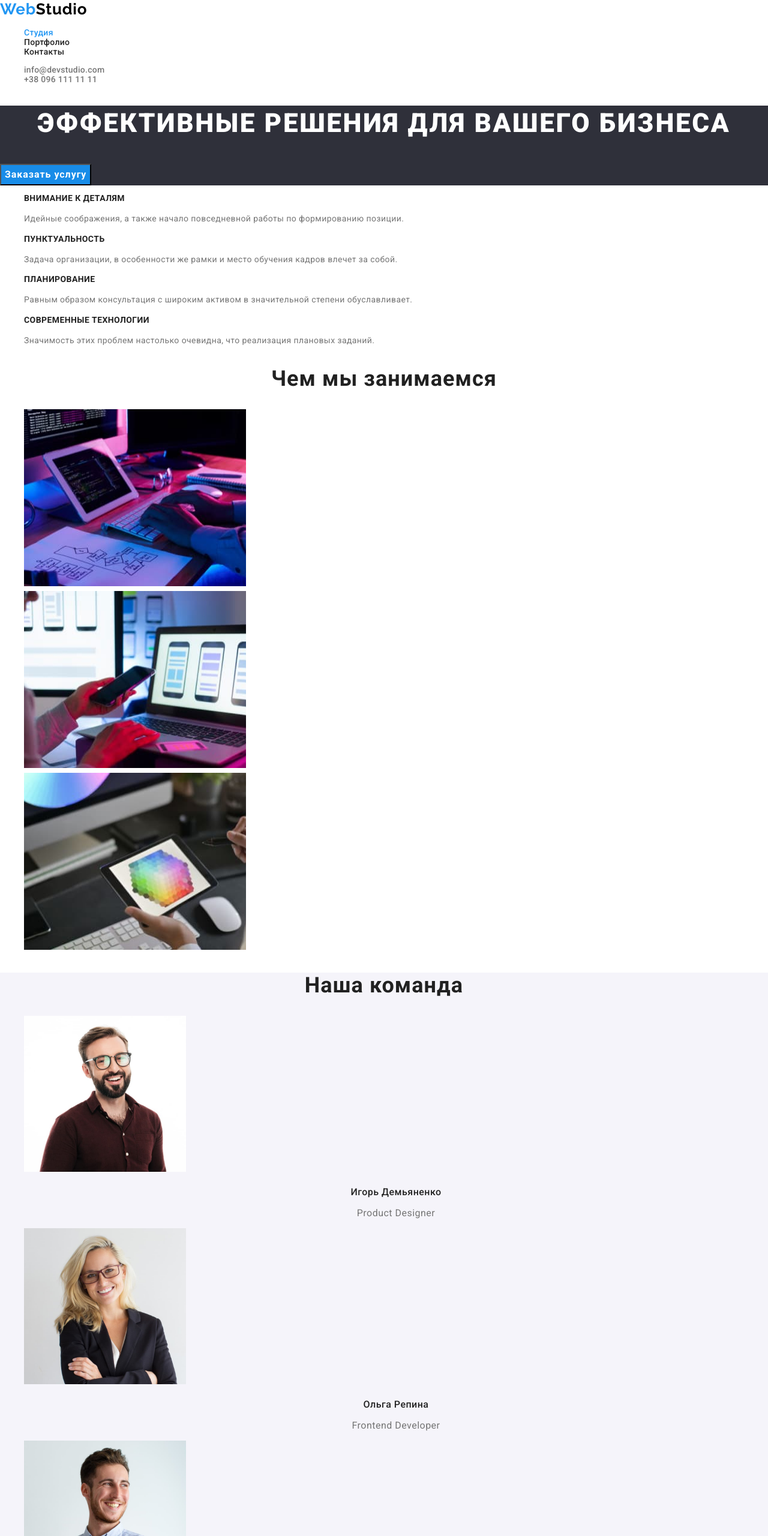
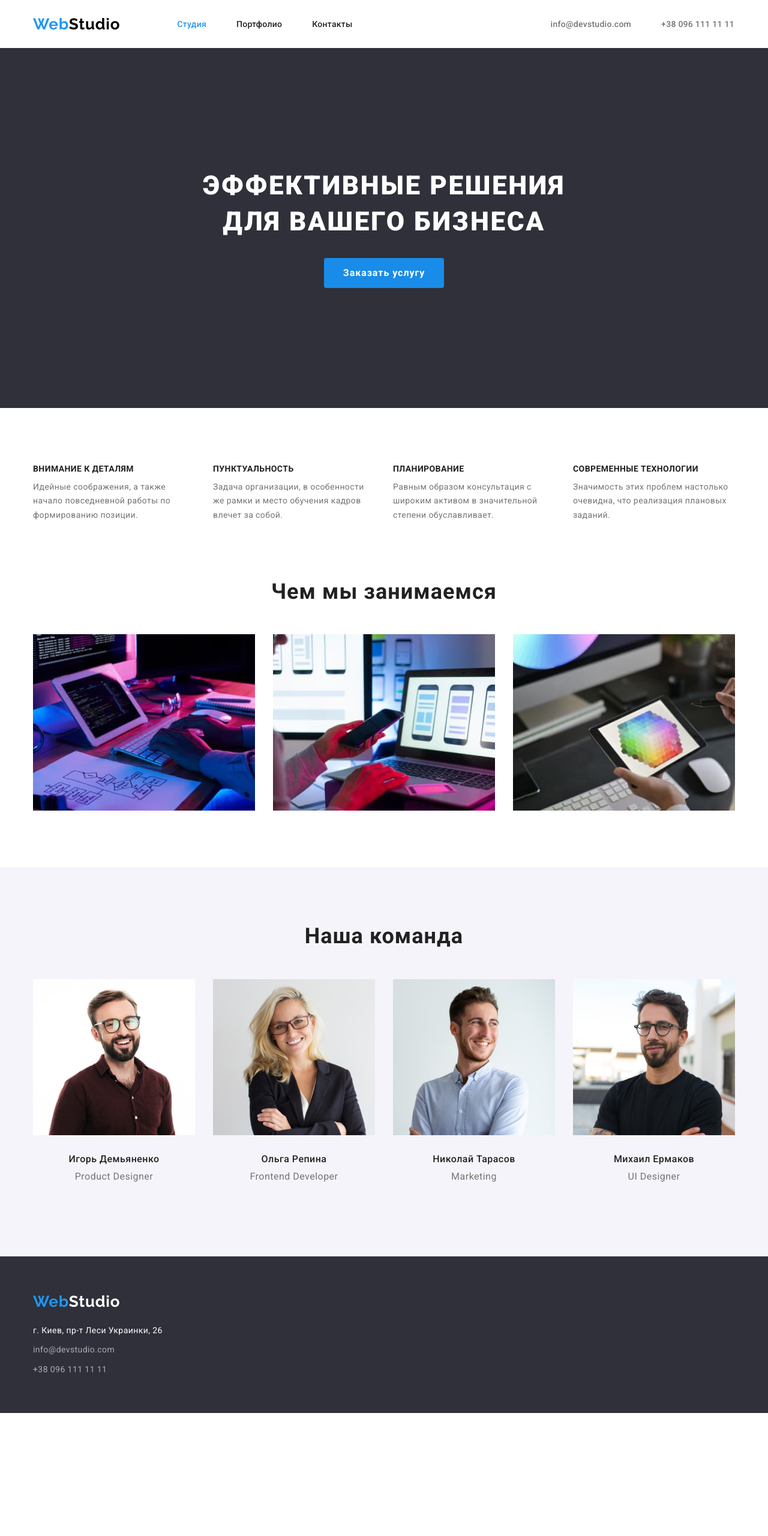
Before and after one commit to altorsmol/goit-markup-hw-03, a plain HTML site: page index.html in a window 1280 px wide. Shown: the top 2560 px of the page at 60% size. After the commit the page ends 2355 px from the top, so only its background shows below. Drawn offline with nearby package versions, Linux system fonts and the light colour scheme.

Commit message:
Закончил финальные правки)) без проверки ментором

```diff
--- a/CSS/style.css
+++ b/CSS/style.css
@@ -10,6 +10,35 @@
     --second-logo-color: #000000;
     --tel-color: #757575;
     --hero-button-bg-color: #188CE8;
+    --hover-bg-color: #2196F3;
+    --hover-text-color: #FFFFFF;
+}
+
+html {
+    box-sizing: border-box;
+}
+
+  *,
+  *::before,
+  *::after {
+    box-sizing: inherit;
+}
+
+h1,
+h2,
+h3,
+h4,
+h5,
+h6,
+p {
+    margin-top: 0;
+    margin-bottom: 0;
+}
+
+img {
+    display: block;
+    max-width: 100%;
+    height: auto;
 }
 
 body {
@@ -32,16 +61,28 @@ body {
     overflow: hidden;
 }
 
+.container {
+    width: 1200px;
+    padding-right: 15px;
+    padding-left: 15px;
+    margin-right: auto;
+    margin-left: auto;
+}
+
 .link {
     text-decoration: none;
     color: inherit;
 }
 
 .link:hover,
-.link:focus,
+.link:focus {
+    color: var(--hover-color);
+}
+
 .button:hover,
 .button:focus {
-    color: var(--hover-color);
+    background-color: var(--hover-bg-color);
+    color: var(--hover-text-color);
 }
 
 .hero-button:hover {
@@ -49,10 +90,16 @@ body {
 }
 
 .list {
+    margin: 0;
+    padding: 0;
     list-style: none;
 }
 
 .button {
+    text-align: center;
+    border: none;
+    padding: 6px 22px;
+    border-radius: 4px;
     font-weight: 500;
     font-size: 16px;
     line-height: 1.62;
@@ -63,14 +110,11 @@ body {
     cursor: pointer;
 }
 
-.page-title {
-    font-weight: 900;
-    font-size: 44px;
-    line-height: 1.36;
-    text-align: center;
-    letter-spacing: 0.06em;
-    text-transform: uppercase;
-    color: var(--main-bg-color);
+
+/* Header */
+
+.top-portfolio {
+    border-bottom: 1px solid #ECECEC;
 }
 
 .section-title {
@@ -83,6 +127,7 @@ body {
 }
 
 .logo {
+    margin-right: 95px;
     font-family: var(--logo-font);
     font-weight: 700;
     font-size: 26px;
@@ -92,16 +137,43 @@ body {
 }
 
 .second-logo {
+    margin: 0;
     color: var(--second-logo-color);
 }
 
+.main-nav {
+    margin-right: 330px;
+    display: flex;
+    flex-direction: row;
+    align-items: center;
+}
+
+.all-parts {
+    display: flex;
+    flex-direction: row;
+    align-items: center;
+}
+
 .site-nav {
+    display: flex;
+    flex-direction: row;
+    align-items: center;
     font-style: normal;
     font-weight: 500;
     font-size: 14px;
     line-height: 16px;
     letter-spacing: 0.02em;
     color: var(--color-title);
+}
+
+.site-nav .link {
+    display: block;
+    padding-top: 32px;
+    padding-bottom: 32px;
+}
+
+.site-nav .item:not(:last-child) {
+    margin-right: 50px;
 }
 
 .site-nav-studio {
@@ -116,23 +188,104 @@ body {
     background: #FFFFFF;
 }
 
+
+/* HERO */
+
 .hero {
+    text-align: center;
     background-color: var(--dark-bg-color);
 }
 
+.hero-content {
+    padding-top: 200px;
+    padding-bottom: 200px;
+}
+
+.page-title {
+    margin-bottom: 30px;
+    font-weight: 900;
+    font-size: 44px;
+    line-height: 1.36;
+    text-align: center;
+    letter-spacing: 0.06em;
+    text-transform: uppercase;
+    color: var(--main-bg-color);
+}
+
 .hero-button {
+    border: none;
+    padding: 10px 32px;
+    border-radius: 4px;
+    text-align: center;
     font-weight: 700;
     font-size: 16px;
     line-height: 1.87;
-    display: flex;
-    align-items: center;
-    text-align: center;
     letter-spacing: 0.06em;
     color: #FFFFFF;
     background: #188CE8;
 }
 
+
+/* Преимущества */
+
+.feature-list {
+    display: flex;
+    padding-bottom: 94px;
+    padding-top: 94px;
+}
+
+.feature-list .feature-item {
+    width: 270px;
+    margin-right: 30px;
+}
+.feature-item:nth-child(4n) {
+    margin-right: 0;
+}
+
+
+/* Pictures */
+
+.picture-list {
+    margin-top: 50px;
+    padding-bottom: 94px;
+    display: flex;
+}
+
+.picture-item {
+    margin-right: 30px;
+}
+
+.picture-item:nth-child(3n) {
+    margin-right: 0;
+}
+
+
+/* Our Team */
+
+.team-box {
+    padding-top: 94px;
+    padding-bottom: 94px;
+}
+
+.team-list {
+    margin-top: 50px;
+    display: flex;
+}
+
+.team-item {
+    margin-right: 30px;
+}
+
+.team-item:nth-child(4n) {
+    margin-right: 0;
+}
+
+.list-team-content {
+    padding: 30px 59px;
+}
+
 .advantage-title {
+    margin-bottom: 10px;
     font-weight: 700;
     font-size: 14px;
     line-height: 1.14;
@@ -147,6 +300,7 @@ body {
 }
 
 .team-member {
+    margin-bottom: 10px;
     font-weight: 500;
     font-size: 16px;
     line-height: 1.19;
@@ -163,6 +317,85 @@ body {
     text-align: center;
     letter-spacing: 0.03em;
     color: var(--main-text-color);
+}
+
+
+/* Buttons */
+
+.button-filters {
+    padding-top: 94px;
+}
+
+.button-list {
+    display: flex;
+    justify-content: center;
+}
+
+.button-item {
+    margin-right: 8px;
+}
+
+.button-item:nth-child(5n) {
+    margin-right: 0;
+}
+
+
+/* Examples links */
+
+.examples-box {
+    padding-top: 50px;
+    padding-bottom: 94px;
+}
+
+.examples-list {
+    display: flex;
+    flex-wrap: wrap;
+}
+
+.example-item {
+    margin-right: 30px;
+    margin-bottom: 30px;
+}
+
+.example-item:nth-child(3n) {
+    margin-right: 0;
+}
+
+.example-item:nth-last-child(-n + 3) {
+    margin-bottom: 0;
+}
+
+.examples-title {
+    font-weight: 700;
+    font-size: 18px;
+    line-height: 2.0;
+    letter-spacing: 0.06em;
+    color: var(--color-title);
+}
+
+    .examples-subtitle {
+    margin-top: 4px;
+    font-weight: 400;
+    font-size: 16px;
+    line-height: 1.87;
+    letter-spacing: 0.03em;
+    color: var(--main-text-color);
+}
+
+.link-examples {
+    margin: 20px 24px;
+}
+
+
+/* Footer */
+
+.all-parts-footer {
+    padding-top: 60px;
+    padding-bottom: 60px;
+}
+
+.address-parts {
+    margin-top: 20px;
 }
 
 .footer {
@@ -183,6 +416,7 @@ body {
 }
 
 .site-nav-footer {
+    margin-top: 9px;
     font-style: normal;
     font-weight: 400;
     font-size: 14px;
@@ -191,18 +425,5 @@ body {
     color: rgba(255, 255, 255, 0.6);
 }
 
-.examples-title {
-    font-weight: 700;
-    font-size: 18px;
-    line-height: 2.0;
-    letter-spacing: 0.06em;
-    color: var(--color-title);
-}
-
-.examples-subtitle {
-    font-weight: 400;
-    font-size: 16px;
-    line-height: 1.87;
-    letter-spacing: 0.03em;
-    color: var(--main-text-color);
-}
+.site-nav-footer .item:not(:last-child) {
+    margin-bottom: 9px;
--- a/index.html
+++ b/index.html
@@ -12,119 +12,139 @@
   </head>
   <body>
     <header class="header">
-
-      <nav>
+      <div class="container all-parts">
+        <nav class="main-nav">
           <a class="link logo" href="">Web<span class="logo second-logo">Studio</span></a>
 
           <ul class="list site-nav">
-          <li>
+            <li class="item">
               <a class="site-nav-studio link" href="">Студия</a>
             </li>
-          <li>
+            <li class="item">
               <a class="link" href="./portfolio.html">Портфолио</a>
             </li>
-          <li>
+            <li class="item">
               <a class="link" href="">Контакты</a>
             </li>
           </ul>
         </nav>
 
+
         <ul class="list site-nav">
-        <li>
+          <li class="item">
             <a class="link site-nav-tel" href="mailto:info@devstudio.com">info@devstudio.com</a>
           </li>
-        <li>
+          <li class="item">
             <a class="link site-nav-tel" href="tel:380961111111">+38 096 111 11 11</a>
           </li>
         </ul>
+      </div>
     </header>
 
     <main>
       <section class="hero">
-        <h1 class="page-title">Эффективные решения для вашего бизнеса</h1>
-        <button class="button hero-button">Заказать услугу</button>
+        <div class="hero-content container">
+          <h1 class="page-title">Эффективные решения<br>для вашего бизнеса</h1>
+          <button class="hero-button">Заказать услугу</button>
+        </div>
       </section>
 
       <section>
+        <div class="container">
           <h2 class="section-title visually-hidden">Преимущества</h2>
-        <ul class="list">
-          <li>
+          <ul class="feature-list list">
+            <li class="feature-item">
               <h3 class="advantage-title">Внимание к деталям</h3>
               <p>Идейные соображения, а также начало повседневной работы по формированию позиции.</p>
             </li>
-          <li>
+            <li class="feature-item">
               <h3 class="advantage-title">Пунктуальность</h3>
               <p>Задача организации, в особенности же рамки и место обучения кадров влечет за собой.</p>
             </li>
-          <li>
+            <li class="feature-item">
               <h3 class="advantage-title">Планирование</h3>
               <p>Равным образом консультация с широким активом в значительной степени обуславливает.</p>
             </li>
-          <li>
+            <li class="feature-item">
               <h3 class="advantage-title">Современные технологии</h3>
               <p>Значимость этих проблем настолько очевидна, что реализация плановых заданий.</p>
             </li>
           </ul>
+        </div>
       </section>
 
       <section>
+        <div class="container">
           <h2 class="section-title">Чем мы занимаемся</h2>
-        <ul class="list">
-          <li>
+          <ul class="picture-list list">
+            <li class="picture-item">
               <img src="./images/img-keyboard.jpg" width="370" height="295" alt="Код и алгоритм на листе бумаги" />
             </li>
 
-          <li>
+            <li class="picture-item">
               <img src="./images/img-smartphone.jpg" width="370" height="295" alt="Адаптивный интерфейс для смартфонов" />
             </li>
 
-          <li>
+            <li class="picture-item">
               <img src="./images/img-tablet.jpg" width="370" height="295" alt="Работа на планшете с палитрой цветов" />
             </li>
           </ul>
+        </div>
       </section>
 
       <section class="team">
+        <div class="team-box container">
           <h2 class="section-title">Наша команда</h2>
-        <ul class="list">
-          <li>
+          <ul class="team-list list">
+            <li class="team-item">
               <img src="./images/img-1.jpg" width="270" height="260" alt="Игорь Демьяненко" />
+              <div class="list-team-content">
                 <h3 class="team-member">Игорь Демьяненко</h3>
                 <p class="team-member-prophecy">Product Designer</p>
+              </div>
             </li>
-          <li>
+            <li class="team-item">
               <img src="./images/img-2.jpg" width="270" height="260" alt="Ольга Репина" />
+              <div class="list-team-content">
                 <h3 class="team-member">Ольга Репина</h3>
                 <p class="team-member-prophecy">Frontend Developer</p>
+              </div>
             </li>
-          <li>
+            <li class="team-item">
               <img src="./images/img-3.jpg" width="270" height="260" alt="Николай Тарасов" />
+              <div class="list-team-content">
                 <h3 class="team-member">Николай Тарасов</h3>
                 <p class="team-member-prophecy">Marketing</p>
+              </div>
             </li>
-          <li>
+            <li class="team-item">
               <img src="./images/img-4.jpg" width="270" height="260" alt="Михаил Ермаков" />
+              <div class="list-team-content">
                 <h3 class="team-member">Михаил Ермаков</h3>
                 <p class="team-member-prophecy">UI Designer</p>
+              </div>
             </li>
           </ul>
+        </div>
       </section>
     </main>
 
     <footer class="footer">
+      <div class="all-parts-footer container">
         <a class="link logo" href="">Web<span class="second-logo-footer">Studio</span></a>
-      <address>
+        <address class="address-parts">
           <p class="footer-address">г. Киев, пр-т Леси Украинки, 26</p>
 
           <ul class="list site-nav-footer">
-          <li>
+            <li class="item">
               <a class="link" href="mailto:info@devstudio.com">info@devstudio.com</a>
             </li>
-          <li>
+            <li class="item">
               <a class="link" href="tel:380961111111">+38 096 111 11 11</a>
             </li>
           </ul>
         </address>
+      </div>
     </footer>
   </body>
 </html>
```
Also changed, not shown: portfolio.html (+52 -27 lines). Lines whose indentation alone changed are shown as unchanged.
